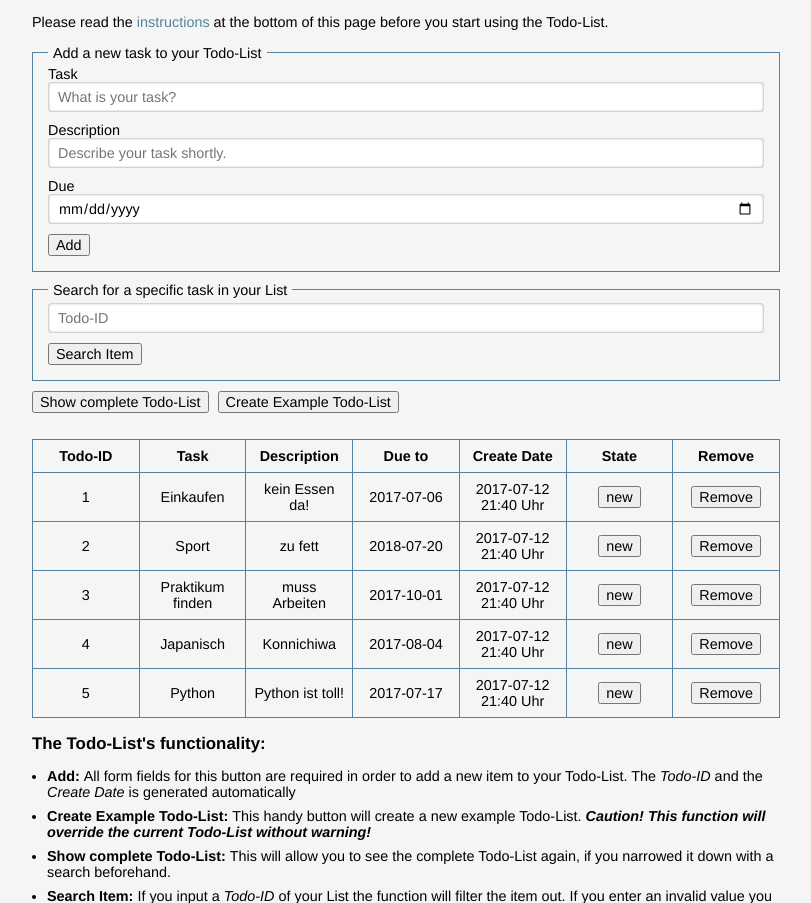
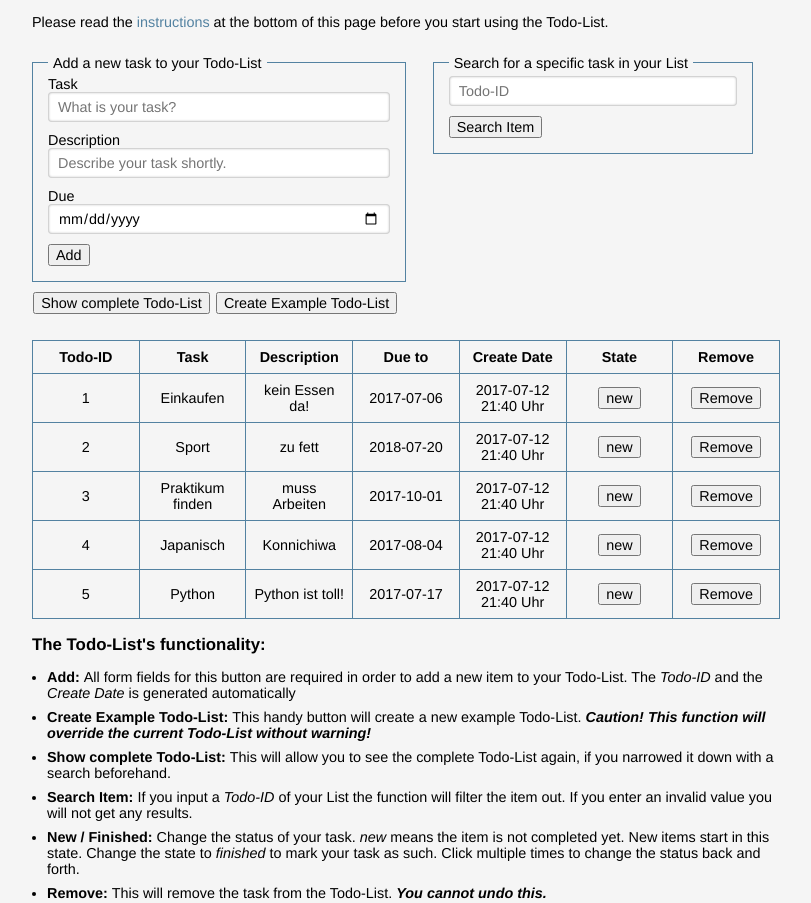
Before and after one commit to Serafiniert/python_todo_list, a Flask app: page / in a window 1280 px wide. Shown: the part 93-996 px from the top of the page, without its empty margins (234-1045 px from the left). Run offline with Flask 2, Linux system fonts and the light colour scheme; data comes from the database, SQL or seed files in the repository.

Commit message:
-HTML ordering

```diff
--- a/static/style.css
+++ b/static/style.css
@@ -109,13 +109,28 @@ a:focus {
     margin-bottom: 0.5rem;
 }
 
-.content form{
-    display: inline;
+.content #formfield{
+    display: flex;
+    flex-wrap: wrap;
+}
+
+.content #formfield form {
+    display: flex;
+    width: 50%;
+    justify-content: space-around;
+    align-items: flex-start;
+}
+
+.content #buttonform{
+    display: flex;
+    flex-wrap: wrap;
+    align-content: flex-start;
 }
 
 .content .formular fieldset {
+
     border: 1px solid #5382A1;
-    margin: 10px auto;
+    margin: 10px 0;
     padding: 5px 15px;
 }
 
@@ -126,7 +141,6 @@ a:focus {
 .content .formular label,
 .content .formular input,
 .content .formular textarea {
-    display: inline;
     margin-right: 5px;
 }
 
--- a/templates/home.html
+++ b/templates/home.html
@@ -20,6 +20,7 @@
 </header>
 <section class="content">
     <p>Please read the <a href="#instruction">instructions</a> at the bottom of this page before you start using the Todo-List.</p>
+    <div id="formfield">
         <form action="/add" method="post" class="formular" name="AddForm">
             <fieldset>
                 <legend>Add a new task to your Todo-List</legend>
@@ -43,12 +44,15 @@
                 <input type="submit" value="Search Item">
             </fieldset>
         </form>
+        <div id="buttonform">
             <form action="/"  class="formular">
                 <input type="submit" value="Show complete Todo-List">
             </form>
             <form action="/create_example_db" method="post" class="formular">
                 <input type="submit" value="Create Example Todo-List">
             </form>
+        </div>
+    </div>
     <table>
         <tr><th>Todo-ID</th>
             <th>Task</th>
```
Lines whose indentation alone changed are shown as unchanged.
